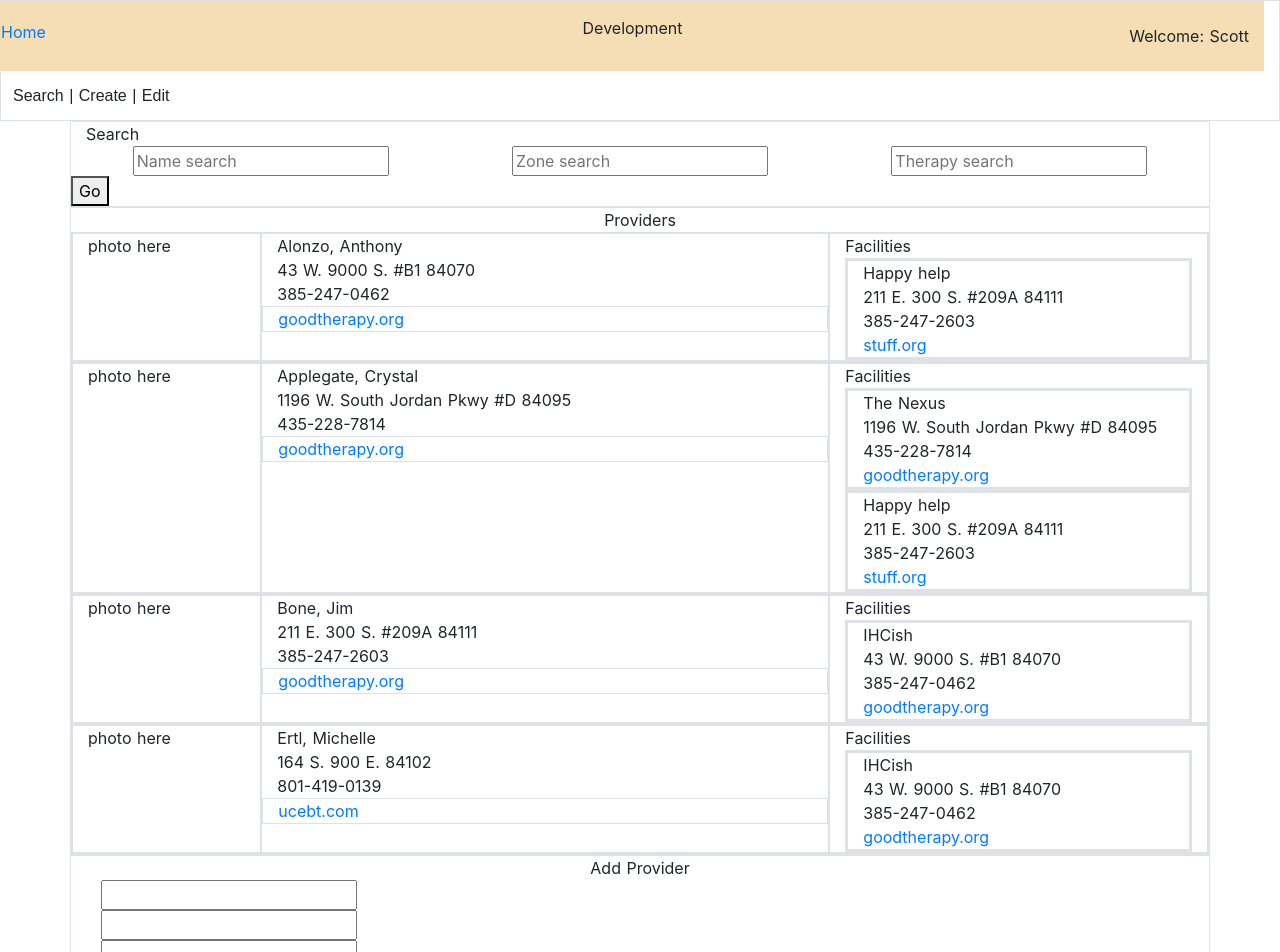
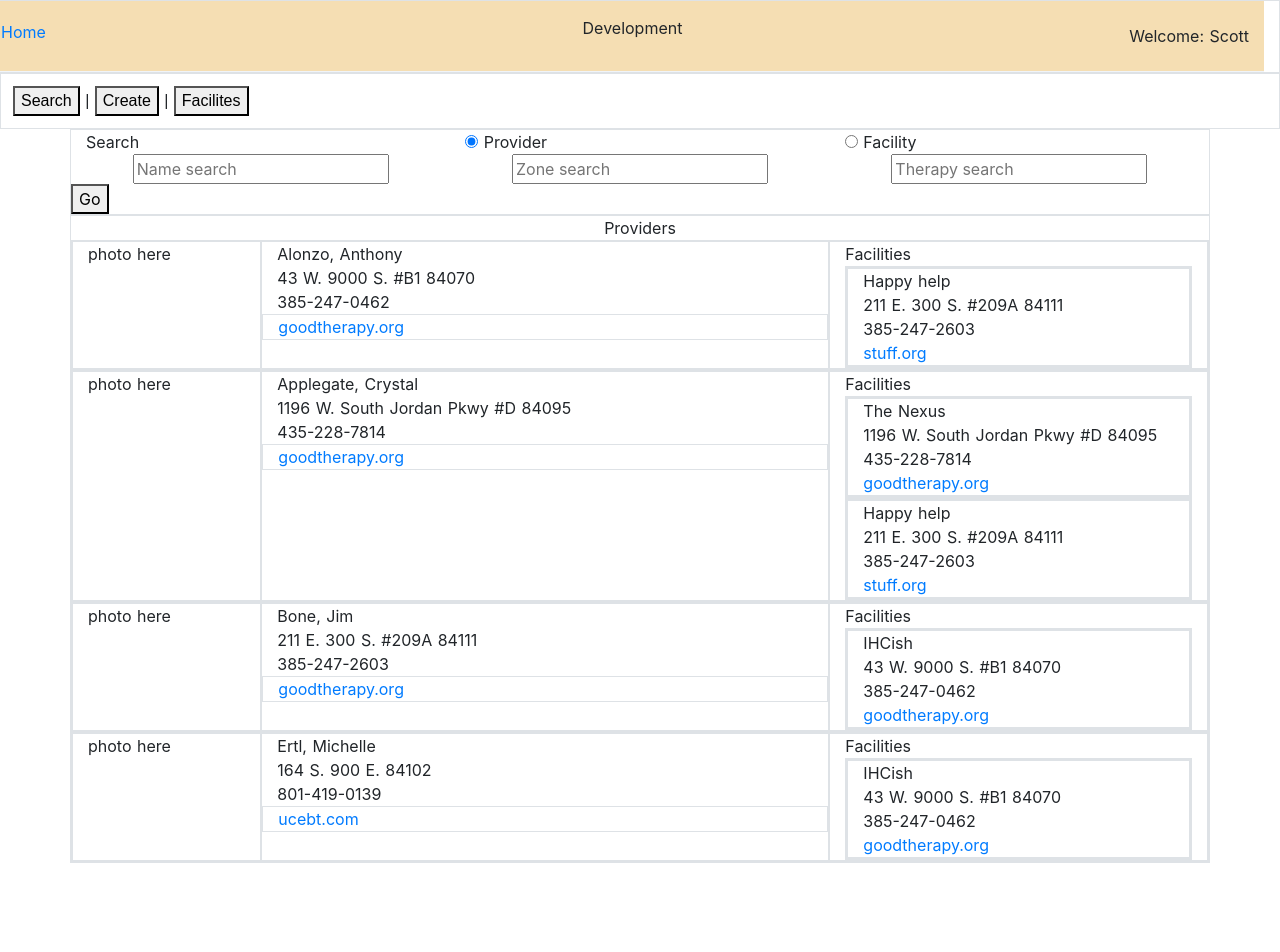
Before and after one commit to ssteinhorst/onlyvue, a Vue app: page / in a window 1280 px wide. Shown: the top 952 px of the page. After the commit the page ends 875 px from the top, so only its background shows below. Built offline with nearby package versions, Linux system fonts and the light colour scheme.

Commit message:
move nav buttons into app.vue, add on/off buttons for components

```diff
--- a/src/App.vue
+++ b/src/App.vue
@@ -1,10 +1,23 @@
 <template>
   <div>
     <my-header></my-header>
-    <my-search v-bind:providers="providers"></my-search>
-    <my-provider v-bind:providers="providers"></my-provider>
-    <my-create v-bind:providers="providers"></my-create>
-  <my-facilities v-bind:facilities="facilities"></my-facilities>
+    <div class="headerBox border container-fluid m-0 p-0">
+      <div class="navBar row m-1">
+        <div class="m-1" id="nav">
+          <p class="navLinks m-1">
+            <button v-on:click="toggleSearch">Search</button>
+            |
+            <button v-on:click="toggleEdit">Create</button>
+            |
+            <button v-on:click="toggleFacilities">Facilites</button>
+          </p>
+        </div>
+      </div>
+    </div>
+    <my-search v-if="searchEnabled" v-bind:providers="providers"></my-search>
+    <my-provider v-if="searchEnabled" v-bind:providers="providers"></my-provider>
+    <my-create v-if="createEnabled" v-bind:providers="providers"></my-create>
+  <my-facilities v-if="facilitiesEnabled" v-bind:facilities="facilities"></my-facilities>
   </div>
 </template>
 
@@ -29,7 +42,10 @@ export default {
   data: function() {
     return {
       providers: data.providers,
-      facilities: data.facilities
+      facilities: data.facilities,
+      createEnabled: false,
+      searchEnabled: true,
+      facilitiesEnabled: false
     };
   },
   methods: {
@@ -37,6 +53,21 @@ export default {
       // Fetch Data
       // this.fetchData();
       console.log("in created");
+    },
+    toggleEdit() {
+      this.createEnabled = this.createEnabled? false:true;
+      // if(this.createEnabled) {
+      //   this.createEnabled = false
+      // } else {
+      //   this.createEnabled = true;
+      // }
+    },
+    toggleSearch() {
+      this.searchEnabled = this.searchEnabled? false:true;
+    },
+    toggleFacilities() {
+      this.facilitiesEnabled = this.facilitiesEnabled? false:true;
+
     }
   }
 }
@@ -52,4 +83,6 @@ export default {
   margin-top: 60px;
   margin-left: 60px;
 }
+
+
 </style>
--- a/src/components/header.vue
+++ b/src/components/header.vue
@@ -13,13 +13,6 @@
         <p id="userName" class="m-0 mt-2" >Welcome: {{user}}</p>
       </div>
     </div>
-    <div class="navBar row m-1">
-      <div class="m-1" id="nav">
-        <p class="navLinks m-1">
-          Search | Create | Edit
-        </p>
-      </div>
-    </div>
   </div>
 </template>
 
@@ -30,7 +23,8 @@
          environment: 'Development',
          user: 'Scott'
        }
-     }
+     },
+     props: ['']
    }
 
 </script>
--- a/src/components/search.vue
+++ b/src/components/search.vue
@@ -1,5 +1,14 @@
 <template>
-  <div class="container border">Search
+  <div class="container border">
+    <div class="row">
+      <div class="col">Search</div>
+      <div class="col">
+        <input type="radio" id="providerSearch" value="providerSearch" v-model="searchType"> Provider
+      </div>
+      <div class="col">
+        <input type="radio" id="facilitySearch" value="facilitySearch" v-model="searchType"> Facility
+      </div>
+    </div>
     <div class="row">
       <div class="col-sm" align="center">
         <input type="text" id="pname" ref="pname" placeholder="Name search">
@@ -12,7 +21,7 @@
       </div>
     </div>
     <div class="row">
-      <button v-on:click="addProvider">Go</button>
+      <button v-on:click="searchProvider">Go</button>
     </div>
   </div>
 </template>
@@ -21,17 +30,16 @@
   export default {
     data: function() {
       return {
-
+        providerSearch: true,
+        facilitySearch: false,
+        searchType: "providerSearch"
       };
     },
     methods: {
-      addProvider: function() {
-        this.providers.push({
-          name: this.$refs.pname.value,
-          address: this.$refs.paddress.value,
-          phone: this.$refs.pphone.value
-        });
-      }
+      searchProvider: function() {
+        // make axoios call to get providers from external soure?
+      },
+
     },
     props: ['providers']
   }
```
